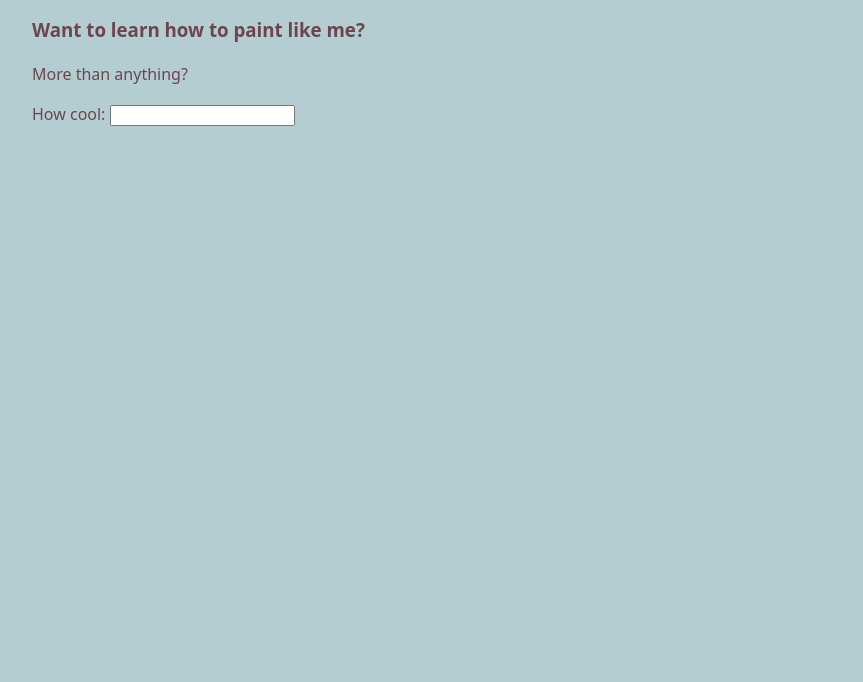
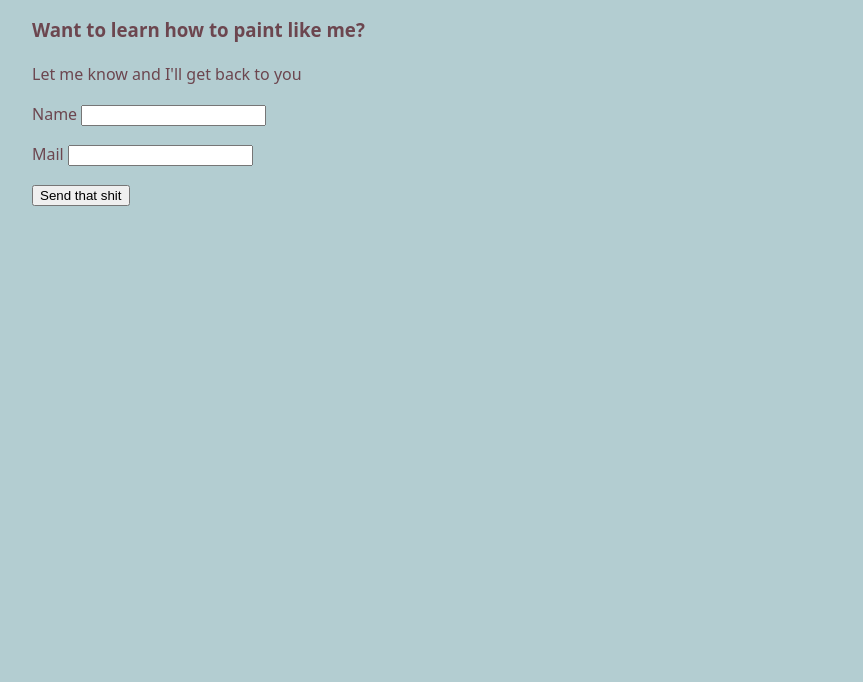
Before and after one commit to martin-peterson-git/drinkthepaint_web, a plain HTML site: page contact.html in a window 1280 px wide. Shown: the part 118-800 px from the top of the page, without its empty margins (208-1071 px from the left). Drawn offline with Linux system fonts and the light colour scheme.

Commit message:
snyggade till rubriker, la till kontaktformulär, skrev text till huvudsidan

```diff
--- a/contact.html
+++ b/contact.html
@@ -7,7 +7,7 @@
   </head>
   <body>
     <header>
-      <h1>Let's go</h1>
+      <h1>Get in touch</h1>
       <nav>
         <ul>
           <li>
@@ -25,15 +25,18 @@
 
 <main>
 <h3>Want to learn how to paint like me?</h1>
-<p>More than anything?</p>
-<form>
-<p>
-<label for="name”>Namn</label>
-<input type="text” id="name” required />
-</p>
-<p>
-<label for="count”>How cool:</label>
-<input type="number” id="count” required />
-</p>
+<p>Let me know and I'll get back to you</p>
+        <form>
+          <p>
+            <label for="name">Name</label>
+            <input type="text" id="name" required />
+          </p>
+          <p>
+            <label for="email">Mail</label>
+            <input type="email" id="email" required />
+          </p>
+          <p>
+            <button>Send that shit</button>
+          </p>
   </body>
 </html>
```
Also changed, not shown: index.html (+10 -1 lines).
